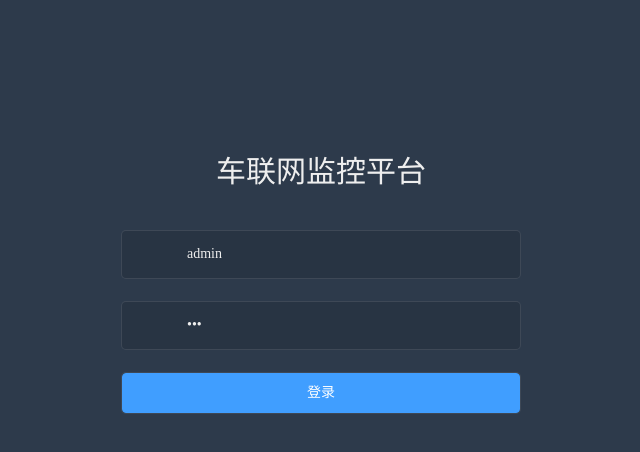
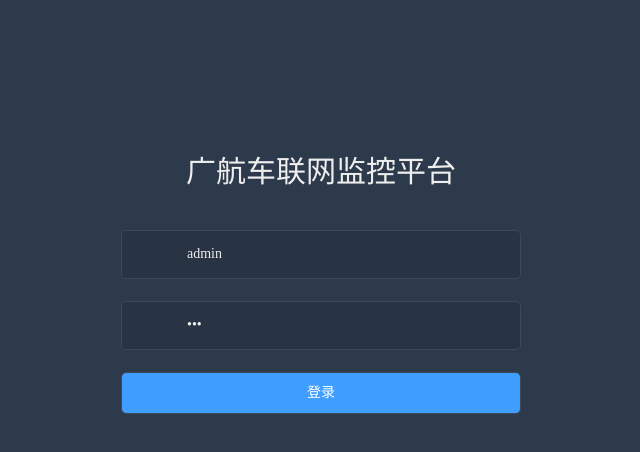
Before and after one commit to Chesterton14/car-vue, a Vue app: page /#/ in a window 1280 px wide. Shown: the top 452 px of the page, without its empty margins (319-959 px from the left). Built offline with nearby package versions, Linux system fonts and the light colour scheme; a small style sheet from the web is missing.

Commit message:
修改标题

```diff
--- a/src/views/Home.vue
+++ b/src/views/Home.vue
@@ -2,7 +2,7 @@
     <div style="text-align: center;width: 100%;height: 100%;">
       <el-card class="box-card" style="margin-top: 50px">
         <div slot="header" class="clearfix">
-          <span><h1>基于Node.js的车联网监控平台</h1></span>
+          <span><h1>基于Node.js的广航车联网监控平台</h1></span>
         </div>
         <div class="text item">
           <h2>车联网监控平台可完成对车辆的实时监控，对车辆行驶信息的分析，实现用户对车辆的信息化管理</h2>
--- a/src/views/Login.vue
+++ b/src/views/Login.vue
@@ -1,7 +1,7 @@
 <template>
   <div class="login-container">
     <el-form class="login-form" :model="loginForm">
-      <h2 class="title">车联网监控平台</h2>
+      <h2 class="title">广航车联网监控平台</h2>
       <el-form-item>
         <span class="svg-container">
             <i class="iconfont icon-people"></i>
```
